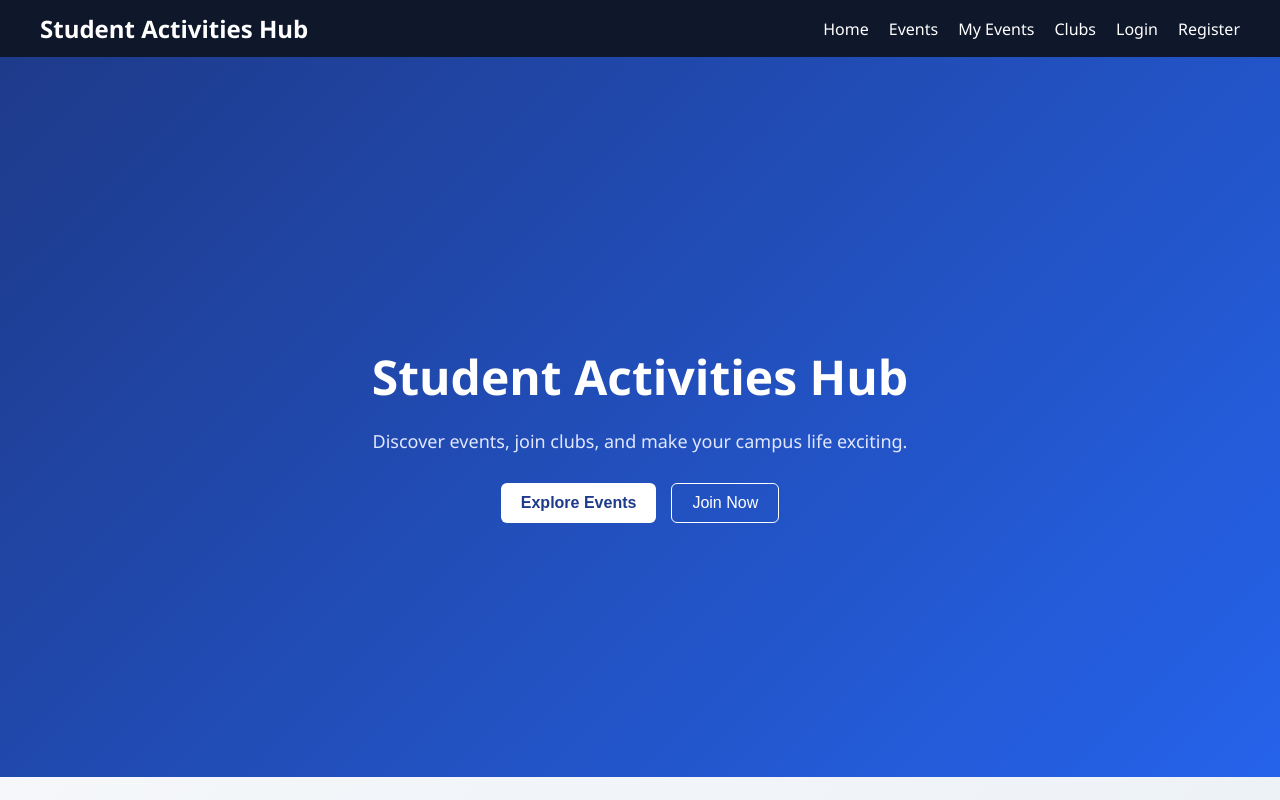
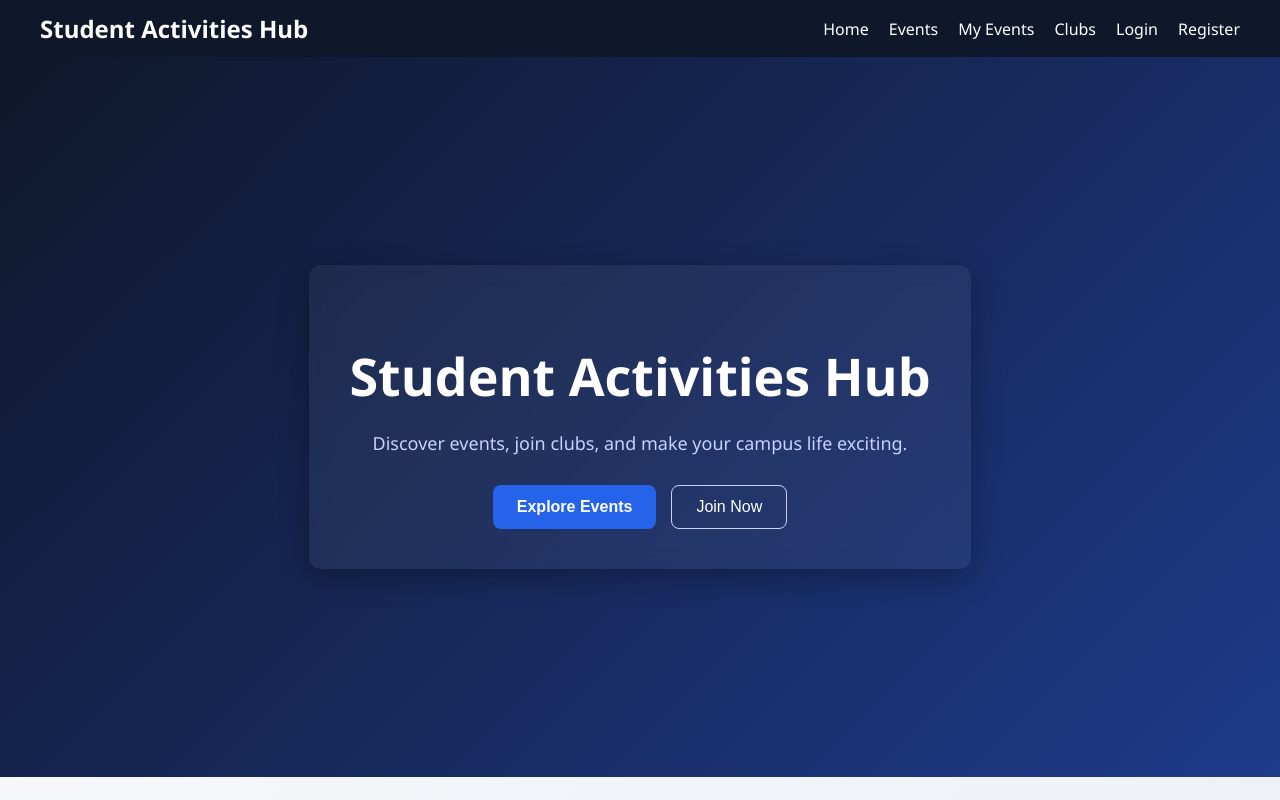
Before and after one commit to bhavyabhardwaj001/student-activity-hub, a React app in the folder frontend/: page / in a window 1280 px wide. Built offline with nearby package versions, Linux system fonts and the light colour scheme; the HTML template or start-up script is replaced by a standard one.

Commit message:
enhance hero section with glass effect and modern styling

```diff
--- a/frontend/src/pages/Home.jsx
+++ b/frontend/src/pages/Home.jsx
@@ -23,46 +23,56 @@ const styles = {
     display: "flex",
     alignItems: "center",
     justifyContent: "center",
-    background: "linear-gradient(135deg, #1e3a8a, #2563eb)",
+    background: "linear-gradient(135deg, #0f172a, #1e3a8a)",
     color: "white",
   },
+
   overlay: {
     textAlign: "center",
-    maxWidth: "600px",
-    padding: "20px",
+    maxWidth: "700px",
+    padding: "40px",
+    backdropFilter: "blur(10px)",
+    background: "rgba(255,255,255,0.05)",
+    borderRadius: "12px",
+    boxShadow: "0 8px 30px rgba(0,0,0,0.3)",
   },
+
   title: {
-    fontSize: "48px",
-    fontWeight: "bold",
+    fontSize: "52px",
+    fontWeight: "700",
     marginBottom: "20px",
   },
+
   subtitle: {
     fontSize: "18px",
     marginBottom: "30px",
-    color: "#e0e7ff",
+    color: "#c7d2fe",
   },
+
   buttons: {
     display: "flex",
     justifyContent: "center",
     gap: "15px",
   },
+
   primaryBtn: {
-    padding: "10px 20px",
+    padding: "12px 24px",
     fontSize: "16px",
-    backgroundColor: "#ffffff",
-    color: "#1e3a8a",
+    backgroundColor: "#2563eb",
+    color: "white",
     border: "none",
-    borderRadius: "6px",
+    borderRadius: "8px",
     cursor: "pointer",
     fontWeight: "600",
   },
+
   secondaryBtn: {
-    padding: "10px 20px",
+    padding: "12px 24px",
     fontSize: "16px",
     backgroundColor: "transparent",
     color: "white",
-    border: "1px solid white",
-    borderRadius: "6px",
+    border: "1px solid #c7d2fe",
+    borderRadius: "8px",
     cursor: "pointer",
   },
 };
```
